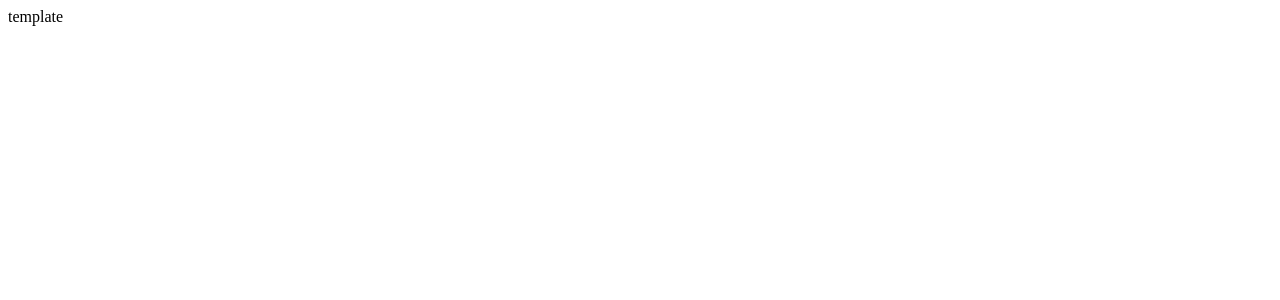
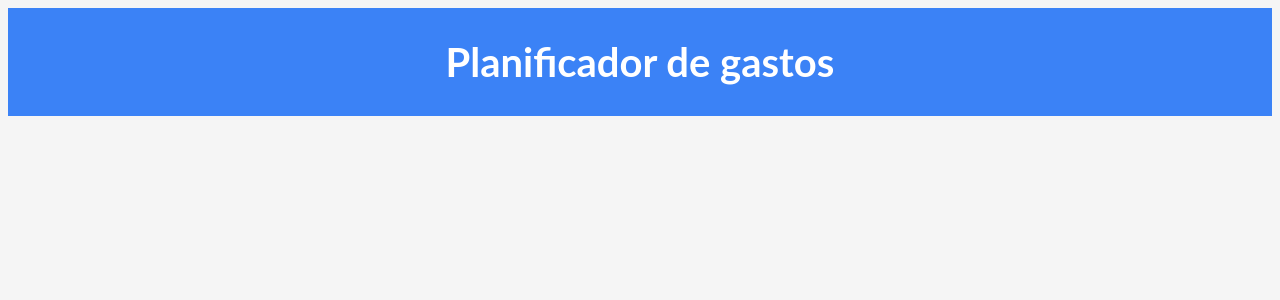
Before and after one commit to mvazquezma/admin-gastos, a Vue app: page / in a window 1280 px wide. Shown: the top 300 px of the page. Built offline with nearby package versions, Linux system fonts and the light colour scheme; the HTML template or start-up script is replaced by a standard one.

Commit message:
Added SASS plugin and added general app styles

```diff
--- a/package.json
+++ b/package.json
@@ -9,6 +9,7 @@
     "preview": "vite preview"
   },
   "dependencies": {
+    "sass": "^1.63.6",
     "vue": "^3.2.47"
   },
   "devDependencies": {
--- a/src/App.vue
+++ b/src/App.vue
@@ -2,8 +2,49 @@
 </script>
 
 <template>
-  template
+  <div>
+    <header>
+      <h1>Planificador de gastos</h1>
+    </header>
+  </div>
 </template>
 
-<style scoped>
+<style>
+  :root {
+    --blue: #3b82f6;
+    --white: #fff;
+    --grey-light: #f5f5f5;
+    --grey: #94a3b8;
+    --grey-dark: #64748b;
+    --black: #000;
+  }
+  html {
+    font-size: 62.5%;
+    box-sizing: border-box;
+  }
+  *,
+  *::before,
+  *::after {
+    box-sizing: inherit;
+  }
+  body {
+    font-size: 1.6rem;
+    font-family: "Lato", sans-serif;
+    background-color: var(--grey-light);
+  }
+  h1 {
+    font-size: 4rem;
+  }
+  h2 {
+    font-size: 3rem;
+  }
+  header {
+    background-color: var(--blue);
+  }
+  h1 {
+    padding: 3rem 0;
+    margin: 0;
+    color: var(--white);
+    text-align: center;
+  }
 </style>
```
Also changed, not shown: 1 other file (tests, documents, lock files or other folders).
